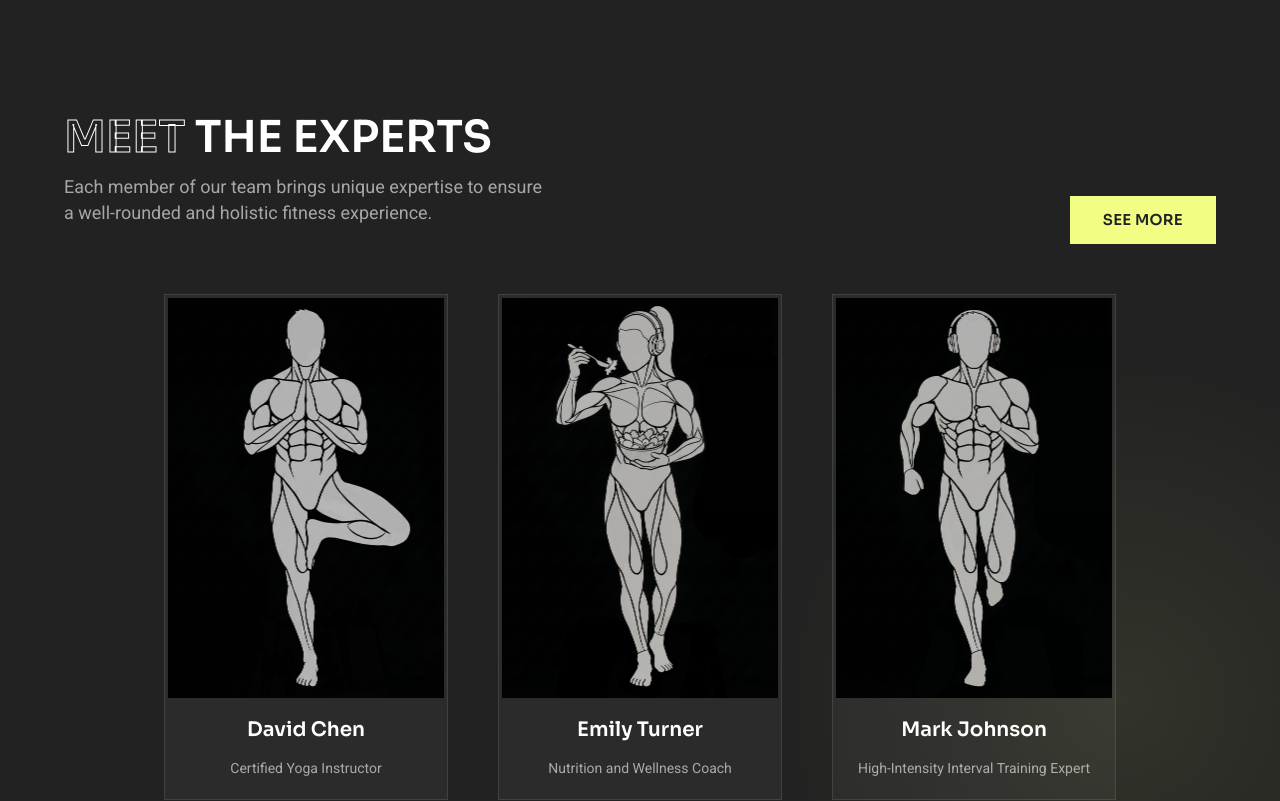
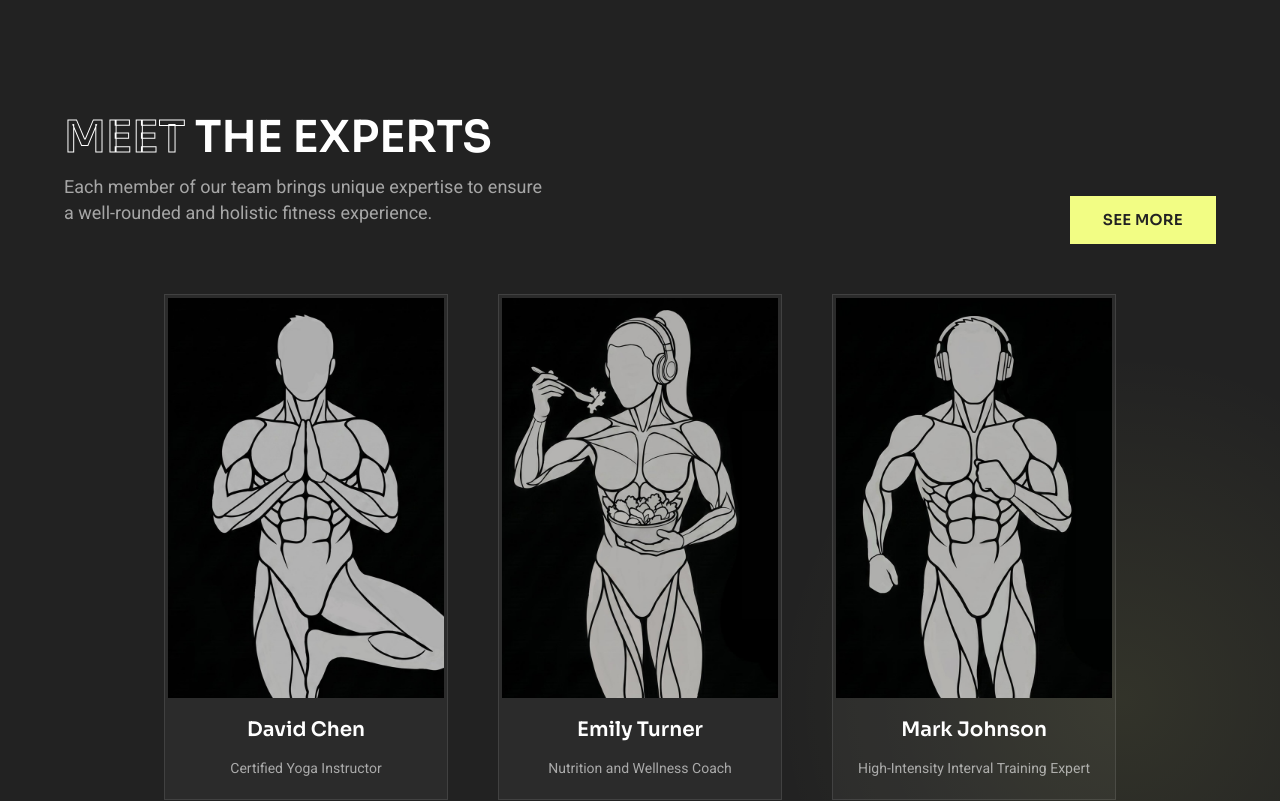
Before and after one commit to veerwanjari/FitFlex, a React (Vite) app: page /about in a window 1280 px wide. Shown: the part 2216-3017 px from the top of the page. Built offline with nearby package versions, Linux system fonts and the light colour scheme.

Commit message:
Update About.css

```diff
--- a/src/pages/About.css
+++ b/src/pages/About.css
@@ -184,7 +184,7 @@
 
 .ff-trainer-card__thumb img {
   width: 100%;
-  height: 100%;
+  height: 150%;
   object-fit: cover; /* Keeps image proportional */
   display: block;
 }
```
